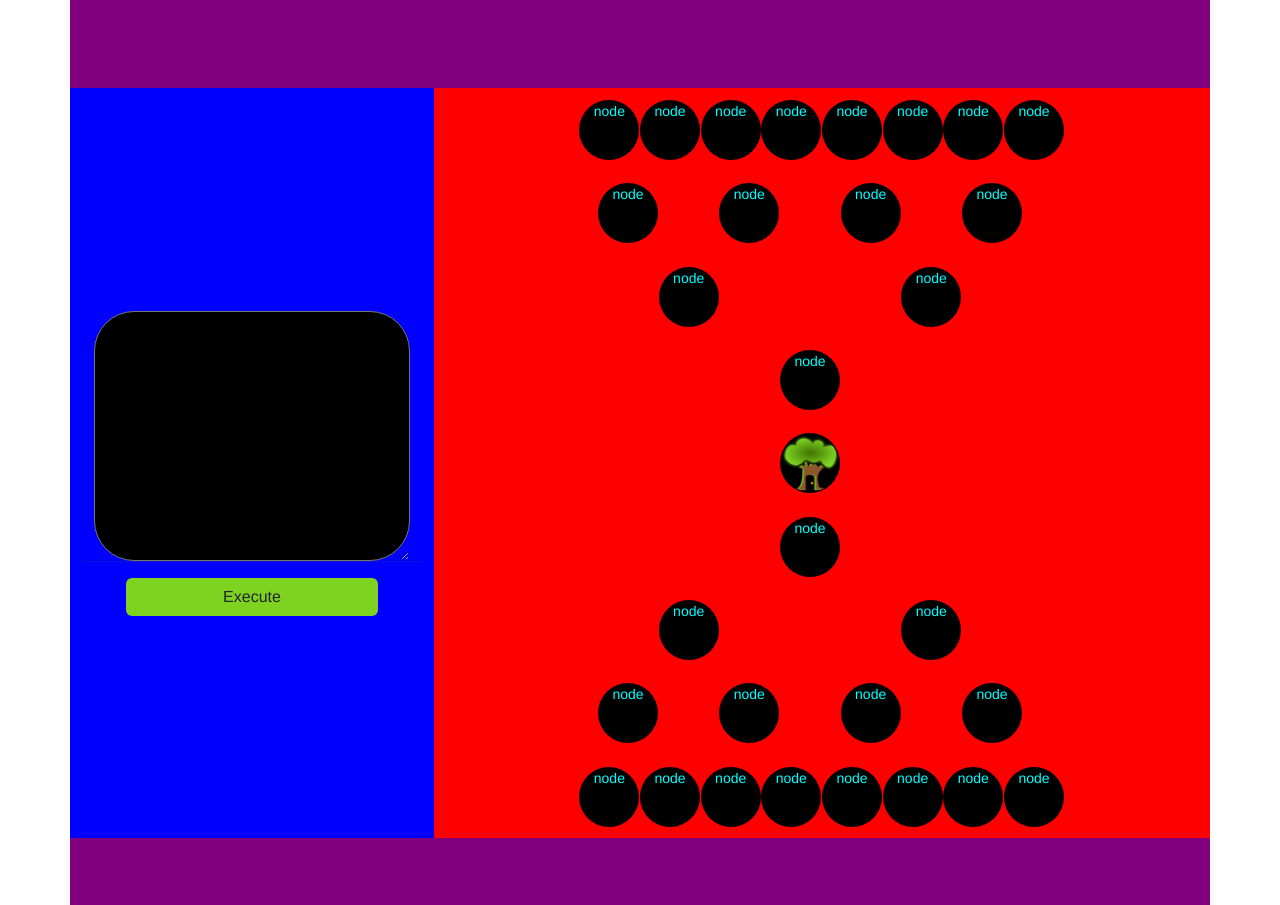
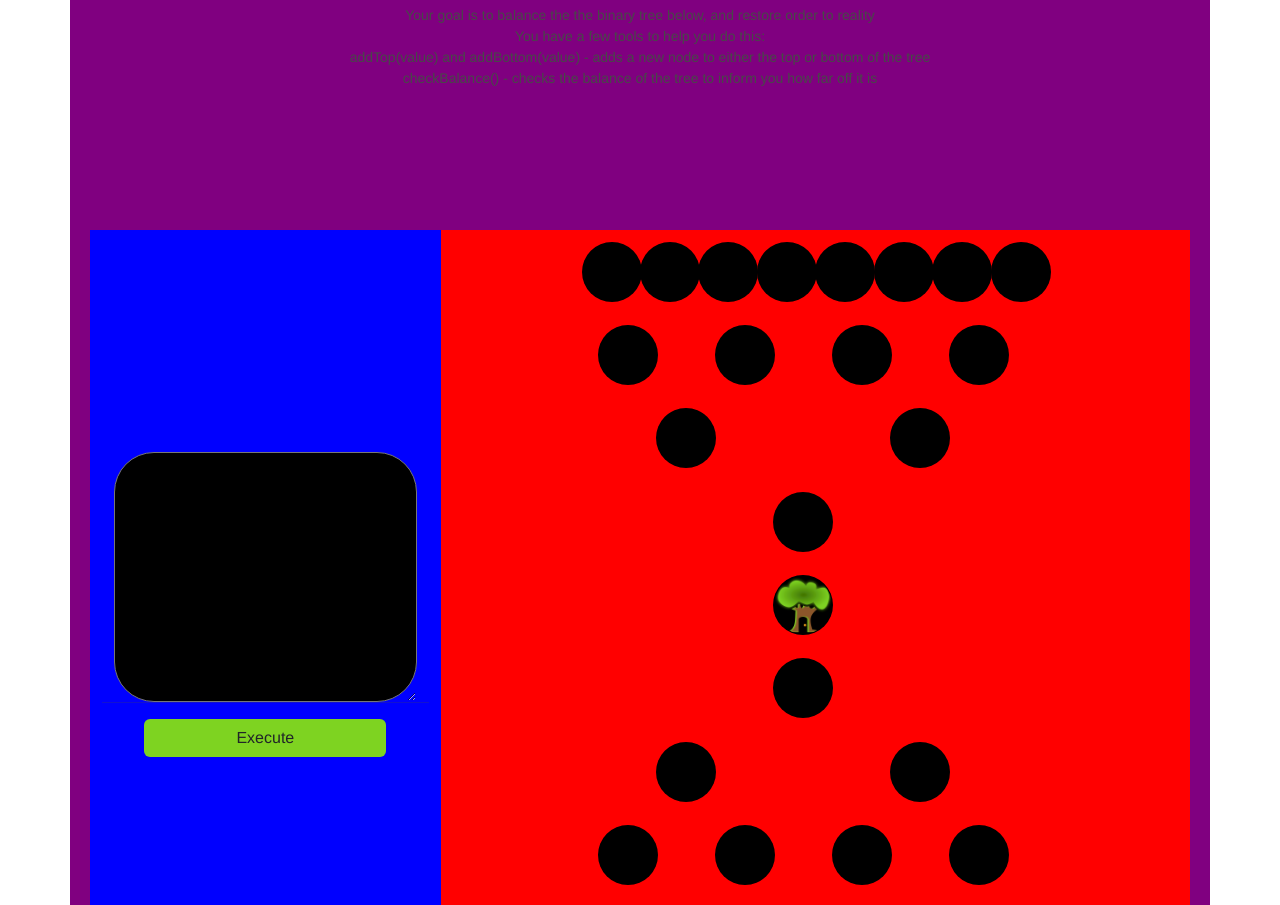
Before and after one commit to Ace-Quantum/Realitree, a plain HTML site: page index.html in a window 1280 px wide. Shown: the part 96-1001 px from the top of the page. Drawn offline with nearby package versions, Linux system fonts and the light colour scheme; a web font is replaced by a local one.

Commit message:
Finish layout. Still need to add node IDs

```diff
--- a/index.html
+++ b/index.html
@@ -17,13 +17,27 @@
         <h1 class="logo">Realitree</h1>
     </header>
     <div class="container overflow-hidden text-center">
+        <section class="row align-items-center justify-content-center">
+            <!-- information and instruction area -->
+            <div id="info_region" class="col-12">
+                <h3>Information</h3>
+                    <p>
+                        Your goal is to balance the the binary tree below, and restore order to reality <br/>
+                        You have a few tools to help you do this: <br/>
+                        addTop(value) and addBottom(value) - adds a new node to either the top or bottom of the tree <br/>
+                        checkBalance() - checks the balance of the tree to inform you how far off it is <br/>
+
+                    </p>
+            </div>
+        </section>
         <!-- gameplay area -->
-        <section id="gameplay_region" class="row align-items-center justify-content-center gx-5">
+        <section id="gameplay_region" class="row align-items-center justify-content-center gx-2">
             <section id="controller_region" class="col-4 row align-items-center">
                 <!-- user input area -->
                 <div class="row justify-content-center">
                     <div class="row">
-                        <textarea id="input" class="input_region"></textarea>
+                        <textarea id="input" class="input_region">
+                        </textarea>
                     </div>
                     <hr>
                     <div class="row justify-content-center">
@@ -35,53 +49,53 @@
             <section id="feedback_region" class="col-8 row align-items-center container-fluid">
                 <!-- game area -->
                 <div class="row justify-content-center">
-                    <div class="col-1"><div class="card node m-auto">node</div></div>
-                    <div class="col-1"><div class="card node m-auto">node</div></div>
-                    <div class="col-1"><div class="card node m-auto">node</div></div>
-                    <div class="col-1"><div class="card node m-auto">node</div></div>
-                    <div class="col-1"><div class="card node m-auto">node</div></div>
-                    <div class="col-1"><div class="card node m-auto">node</div></div>
-                    <div class="col-1"><div class="card node m-auto">node</div></div>
-                    <div class="col-1"><div class="card node m-auto">node</div></div>
+                    <div class="col-1"><div class="card node node_inactive m-auto"></div></div>
+                    <div class="col-1"><div class="card node node_inactive m-auto"></div></div>
+                    <div class="col-1"><div class="card node node_inactive m-auto"></div></div>
+                    <div class="col-1"><div class="card node node_inactive m-auto"></div></div>
+                    <div class="col-1"><div class="card node node_inactive m-auto"></div></div>
+                    <div class="col-1"><div class="card node node_inactive m-auto"></div></div>
+                    <div class="col-1"><div class="card node node_inactive m-auto"></div></div>
+                    <div class="col-1"><div class="card node node_inactive m-auto"></div></div>
                 </div>
                 <div class="row justify-content-center">
-                    <div class="col-2"><div class="card node m-auto">node</div></div>
-                    <div class="col-2"><div class="card node m-auto">node</div></div>
-                    <div class="col-2"><div class="card node m-auto">node</div></div>
-                    <div class="col-2"><div class="card node m-auto">node</div></div>
+                    <div class="col-2"><div class="card node node_inactive m-auto"></div></div>
+                    <div class="col-2"><div class="card node node_inactive m-auto"></div></div>
+                    <div class="col-2"><div class="card node node_inactive m-auto"></div></div>
+                    <div class="col-2"><div class="card node node_inactive m-auto"></div></div>
                 </div>
                 <div class="row justify-content-center">
-                    <div class="col-4"><div class="card node m-auto">node</div></div>
-                    <div class="col-4"><div class="card node m-auto">node</div></div>
+                    <div class="col-4"><div class="card node node_inactive m-auto"></div></div>
+                    <div class="col-4"><div class="card node node_inactive m-auto"></div></div>
                 </div>
                 <div class="row justify-content-center">
-                    <div class="col-8"><div class="card node m-auto">node</div></div>
+                    <div class="col-8"><div class="card node node_inactive m-auto"></div></div>
                 </div>
                 <div class="row justify-content-center">
-                    <div class="col-8"><div class="card node m-auto"><img class="node_base" src="images/favicon.png"></div></div>
+                    <div class="col-8"><div class="card node node_active m-auto"><img class="node_base" src="images/favicon.png"></div></div>
                 </div>
                 <div class="row justify-content-center">
-                    <div class="col-8"><div class="card node m-auto">node</div></div>
+                    <div class="col-8"><div class="card node node_inactive m-auto"></div></div>
                 </div>
                 <div class="row justify-content-center">
-                    <div class="col-4"><div class="card node m-auto">node</div></div>
-                    <div class="col-4"><div class="card node m-auto">node</div></div>
+                    <div class="col-4"><div class="card node node_inactive m-auto"></div></div>
+                    <div class="col-4"><div class="card node node_inactive m-auto"></div></div>
                 </div>
                 <div class="row justify-content-center">
-                    <div class="col-2"><div class="card node m-auto">node</div></div>
-                    <div class="col-2"><div class="card node m-auto">node</div></div>
-                    <div class="col-2"><div class="card node m-auto">node</div></div>
-                    <div class="col-2"><div class="card node m-auto">node</div></div>
+                    <div class="col-2"><div class="card node node_inactive m-auto"></div></div>
+                    <div class="col-2"><div class="card node node_inactive m-auto"></div></div>
+                    <div class="col-2"><div class="card node node_inactive m-auto"></div></div>
+                    <div class="col-2"><div class="card node node_inactive m-auto"></div></div>
                 </div>
                 <div class="row justify-content-center">
-                    <div class="col-1"><div class="card node m-auto">node</div></div>
-                    <div class="col-1"><div class="card node m-auto">node</div></div>
-                    <div class="col-1"><div class="card node m-auto">node</div></div>
-                    <div class="col-1"><div class="card node m-auto">node</div></div>
-                    <div class="col-1"><div class="card node m-auto">node</div></div>
-                    <div class="col-1"><div class="card node m-auto">node</div></div>
-                    <div class="col-1"><div class="card node m-auto">node</div></div>
-                    <div class="col-1"><div class="card node m-auto">node</div></div>
+                    <div class="col-1"><div class="card node node_inactive m-auto"></div></div>
+                    <div class="col-1"><div class="card node node_inactive m-auto"></div></div>
+                    <div class="col-1"><div class="card node node_inactive m-auto"></div></div>
+                    <div class="col-1"><div class="card node node_inactive m-auto"></div></div>
+                    <div class="col-1"><div class="card node node_inactive m-auto"></div></div>
+                    <div class="col-1"><div class="card node node_inactive m-auto"></div></div>
+                    <div class="col-1"><div class="card node node_inactive m-auto"></div></div>
+                    <div class="col-1"><div class="card node node_inactive m-auto"></div></div>
                 </div>
             </section>
         </section>
```
